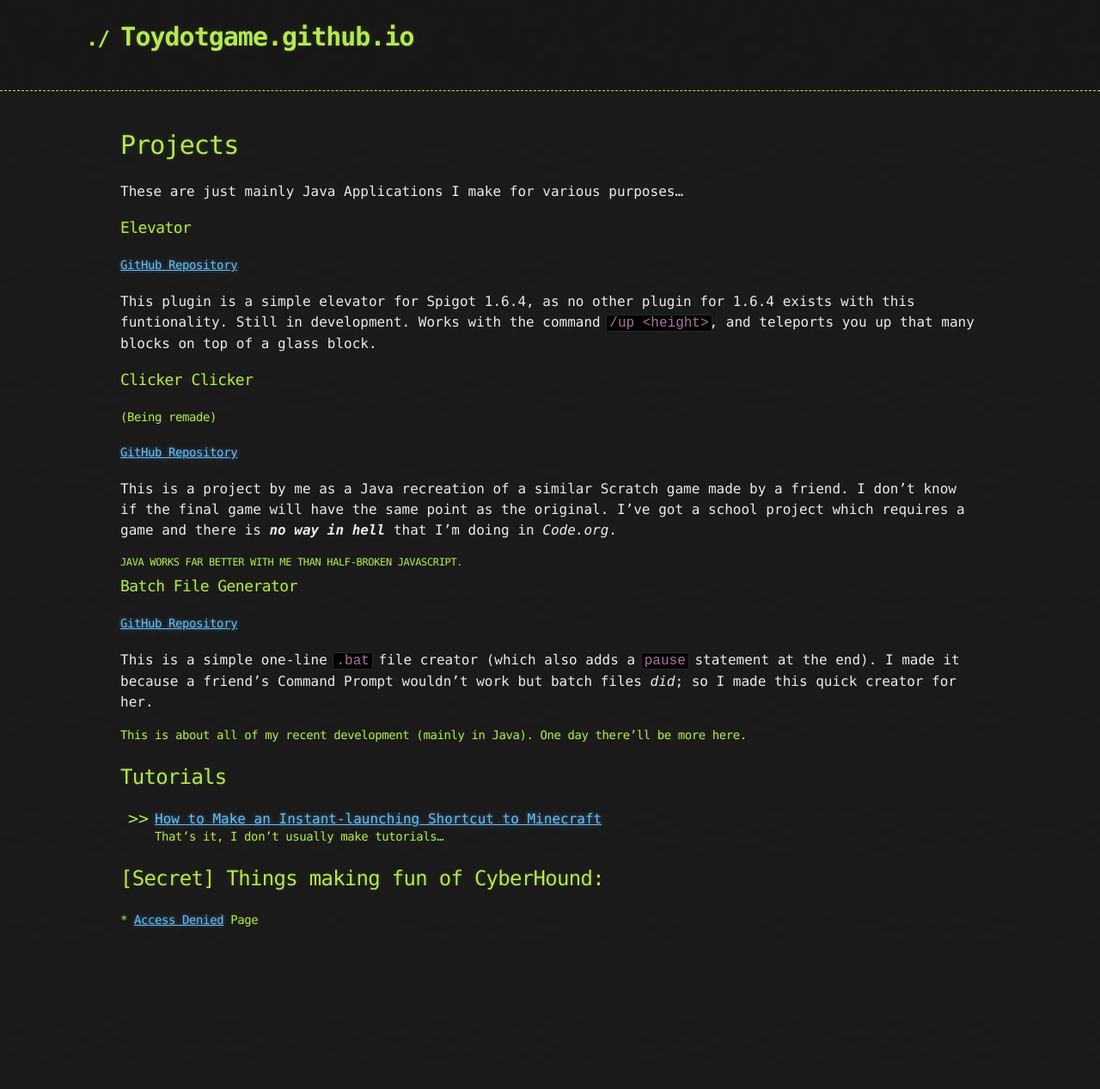
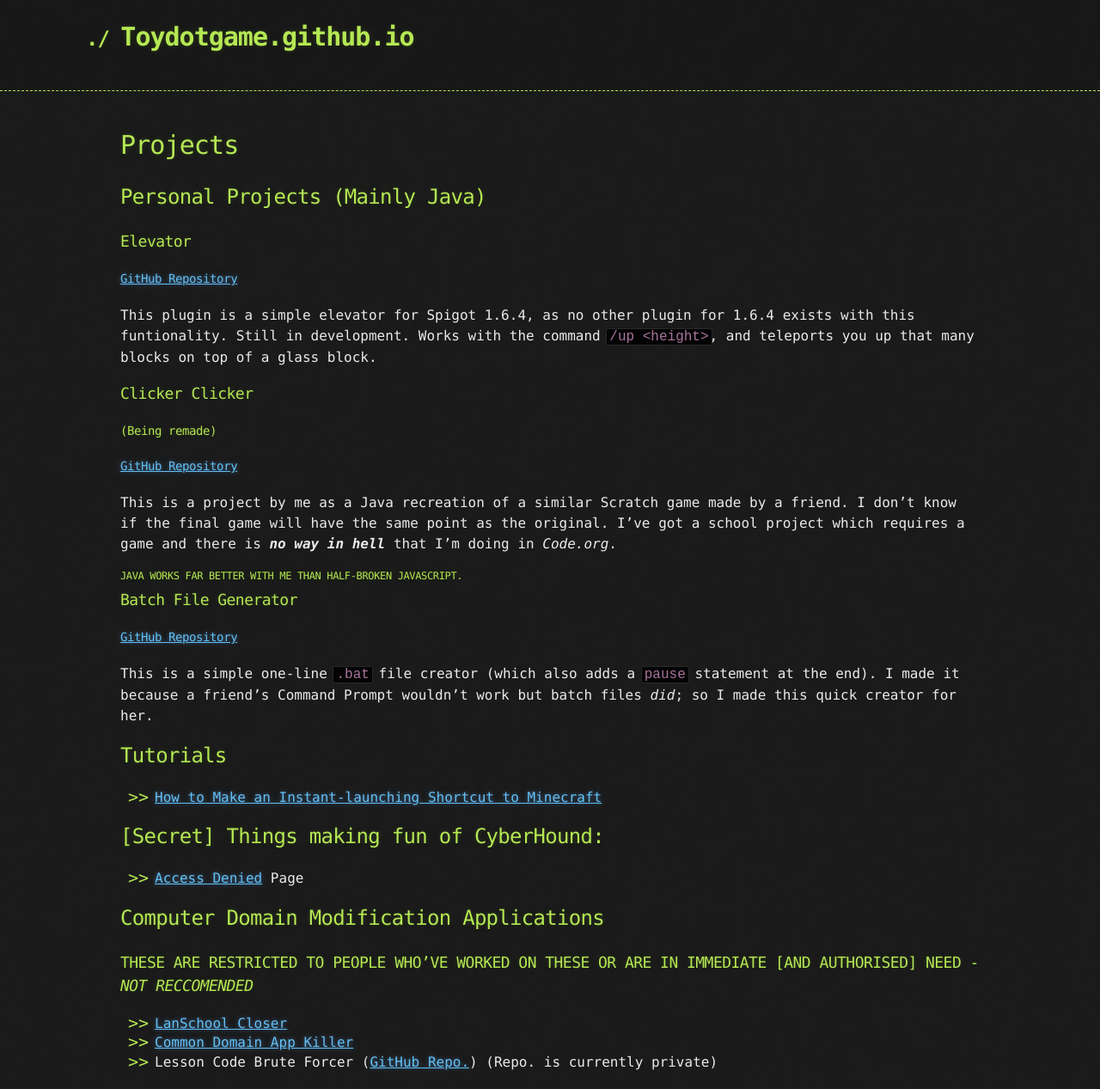
Before and after one commit to Toydotgame/Toydotgame.github.io, a Jekyll site: the page built from projects.md, in a window 1280 px wide. Shown: the whole page at 86% size. Built offline with Jekyll 4.4.1, drawn with Linux system fonts in a browser that asks for light colours; our own code applies the rules of GitHub Pages for plain Markdown files; the repository's description, which GitHub fills in, is left out; before the commit the page ends 1101 px from its top, so only the background shows below that.

Commit message:
Update projects.md

```diff
--- a/projects.md
+++ b/projects.md
@@ -1,6 +1,6 @@
 # Projects
-These are just mainly Java Applications I make for various purposes...
 
+## Personal Projects (Mainly Java)
 ### Elevator
 #### [GitHub Repository](https://github.com/Toydotgame/elevator)
 This plugin is a simple elevator for Spigot 1.6.4, as no other plugin for 1.6.4 exists with this funtionality. Still in development.
@@ -17,11 +17,14 @@ I've got a school project which requires a game and there is **_no way in hell_*
 #### [GitHub Repository](https://github.com/Toydotgame/batFileGenerator)
 This is a simple one-line `.bat` file creator (which also adds a `pause` statement at the end). I made it because a friend's Command Prompt wouldn't work but batch files _did_; so I made this quick creator for her.
 
-#### This is about all of my recent development (mainly in Java). One day there'll be more here.
-
 ## Tutorials
 * [How to Make an Instant-launching Shortcut to Minecraft](howToMakeInstantMinecraft.md)
-#### That's it, I don't usually make tutorials...
 
 ## \[Secret\] Things making fun of CyberHound:
-#### * [Access Denied](CyberHoundFakes/AccessDenied.html) Page
+* [Access Denied](CyberHoundFakes/AccessDenied.html) Page
+
+## Computer Domain Modification Applications
+### THESE ARE RESTRICTED TO PEOPLE WHO'VE WORKED ON THESE OR ARE IN IMMEDIATE \[AND AUTHORISED\] NEED - _NOT RECCOMENDED_
+* [LanSchool Closer](Applications/SchoolSystem/LanSchool_Closer.bat)
+* [Common Domain App Killer](Applications/SchoolSystem/CommonAppKiller.bat)
+* Lesson Code Brute Forcer ([GitHub Repo.](https://github.com/Toydotgam/lessonCodeBruteForce)) (Repo. is currently private)
```
